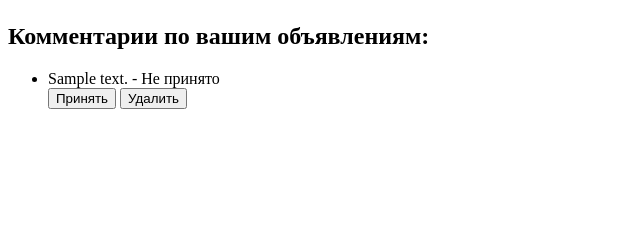
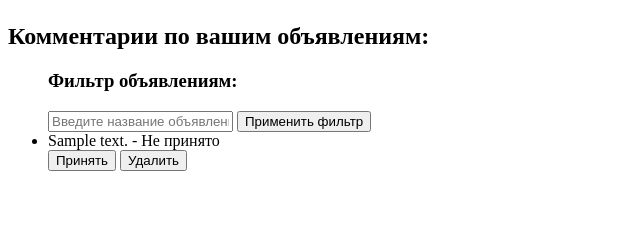
Before and after one commit to pastrelt/pastrelt, a Django app: template templates/page/private_page.html in a window 1280 px wide. Shown: the part 57-300 px from the top of the page, without its empty margins (0-640 px from the left). Run offline with Django 3.2, Linux system fonts and the light colour scheme; the template is opened without the code that fills it: most values are stand-ins (such as "Sample title", 1, 10 or a date in 2020).

Commit message:
исправил ошибки, добавил фильтрацию

```diff
--- a/templates/page/private_page.html
+++ b/templates/page/private_page.html
@@ -9,6 +9,12 @@
 
     <h2>Комментарии по вашим объявлениям:</h2>
     <ul>
+        <h3>Фильтр объявлениям:</h3>
+        <form method="post">
+            {% csrf_token %}
+            <input type="text" name="bulletins_filter" placeholder="Введите название объявления">
+            <button type="submit">Применить фильтр</button>
+        </form>
         {% for comment in comments %}
             <li>{{ comment.text_comment }} - {% if comment.acceptance_flag %}Принято{% else %}Не принято{% endif %}</li>
             {% if not comment.acceptance_flag %}
```
Also changed, not shown: bulletin/views.py (+11 -3 lines), db.sqlite3, readme.txt (deleted).
